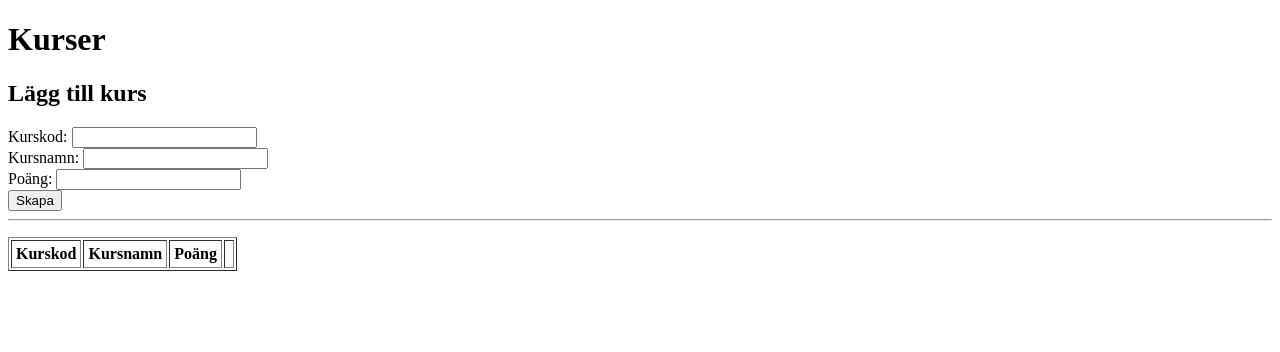
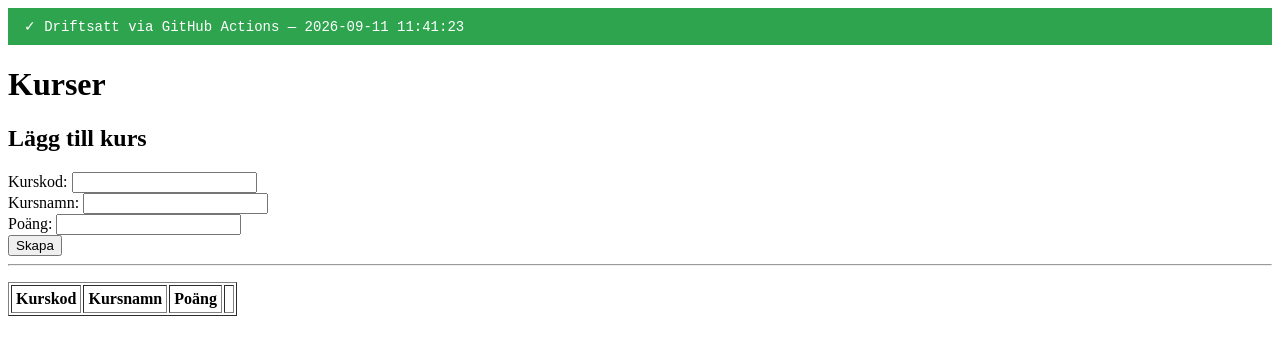
Before and after one commit to jsramverk-ht26/deploy-example-backend, a website: page public/index.html in a window 1280 px wide. Drawn offline with Linux system fonts and the light colour scheme; no server answers.

Commit message:
Lägg till deploy-banner i index.html

```diff
--- a/public/index.html
+++ b/public/index.html
@@ -3,8 +3,20 @@
 <head>
   <meta charset="UTF-8">
   <title>nosql-example</title>
+  <style>
+    .deploy-banner {
+      background: #2ea44f;
+      color: white;
+      padding: 10px 16px;
+      font-family: monospace;
+      font-size: 14px;
+    }
+  </style>
 </head>
 <body>
+  <div class="deploy-banner">✓ Driftsatt via GitHub Actions — <span id="deploy-time"></span></div>
+  <script>document.getElementById('deploy-time').textContent = new Date().toLocaleString('sv-SE');</script>
+
   <h1>Kurser</h1>
 
   <form id="create-form">
```
